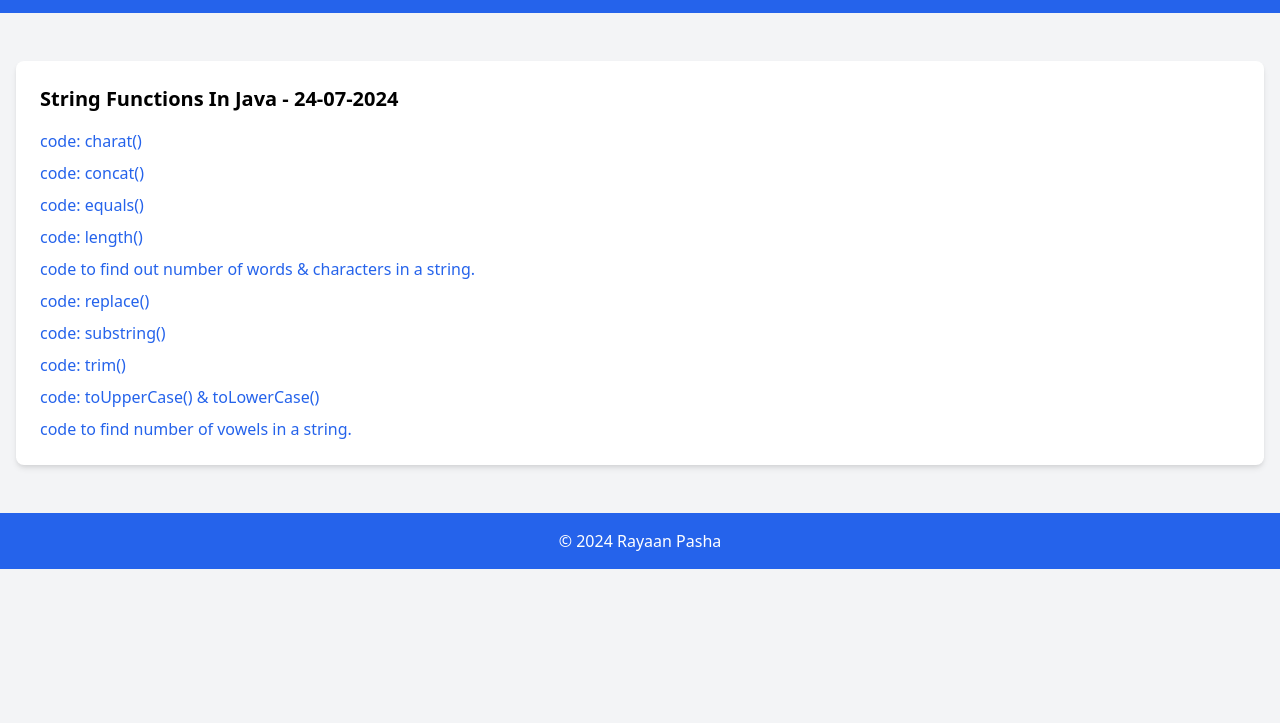
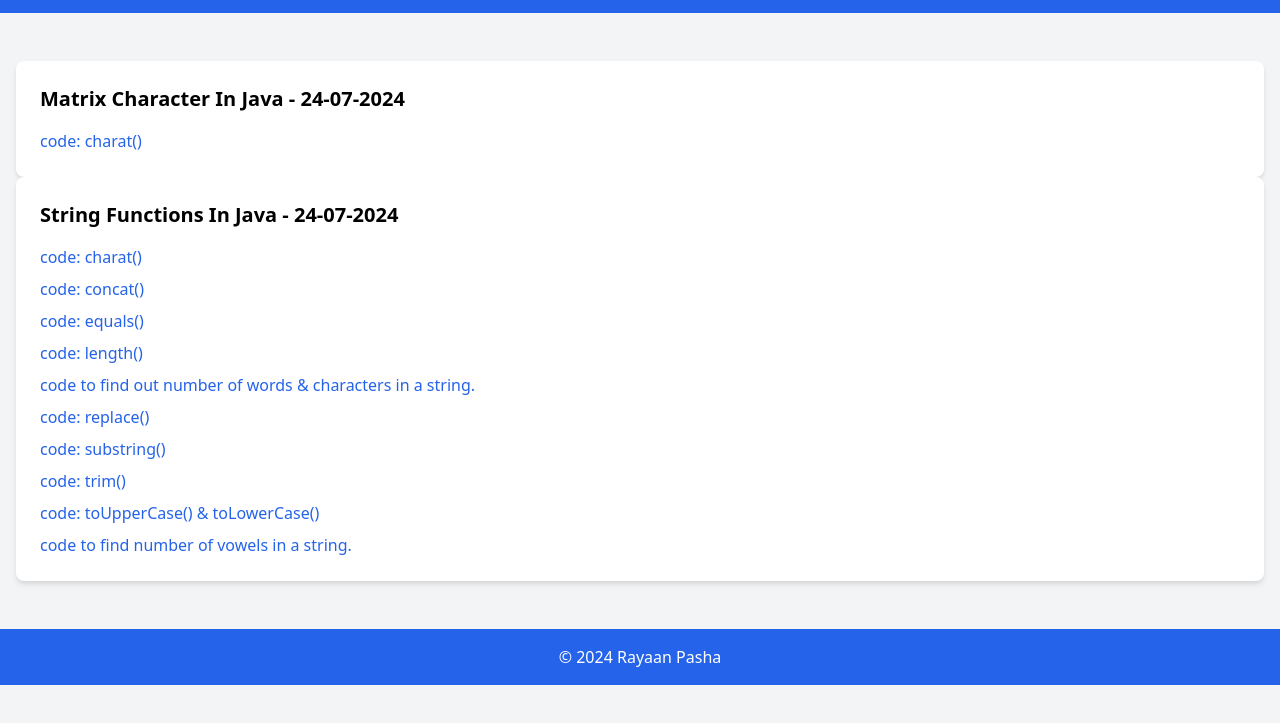
Before and after one commit to mdrayaanpasha/JT, a plain HTML site: page index.html in a window 1280 px wide. Shown: the part 51-774 px from the top of the page. Drawn offline with nearby package versions, Linux system fonts and the light colour scheme.

Commit message:
Update index.html

```diff
--- a/index.html
+++ b/index.html
@@ -15,6 +15,17 @@
 
     <!-- Main Content -->
     <main class="container mx-auto my-8 p-4">
+        <section class="bg-white shadow-md rounded-lg p-6">
+            <h2 class="text-xl font-semibold mb-4">Matrix Character In Java - 24-07-2024</h2>
+            <ul class="space-y-2">
+                <li>
+                    <a href="https://github.com/mdrayaanpasha/meh-java/tree/main/matrixChar.java" target="_blank" class="text-blue-600 hover:underline">
+                      code: charat()
+                    </a>
+                </li>
+
+            </ul>
+        </section>
         <section class="bg-white shadow-md rounded-lg p-6">
             <h2 class="text-xl font-semibold mb-4">String Functions In Java - 24-07-2024</h2>
             <ul class="space-y-2">
```
